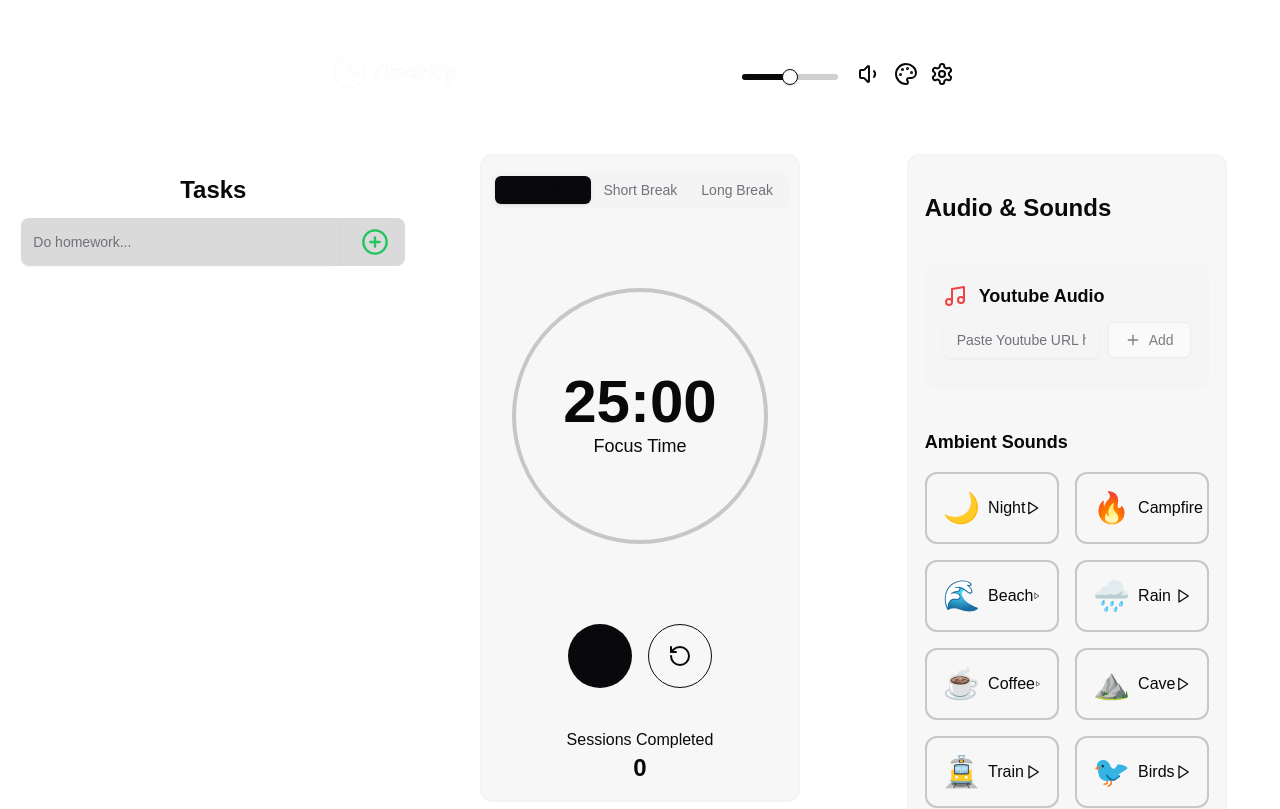
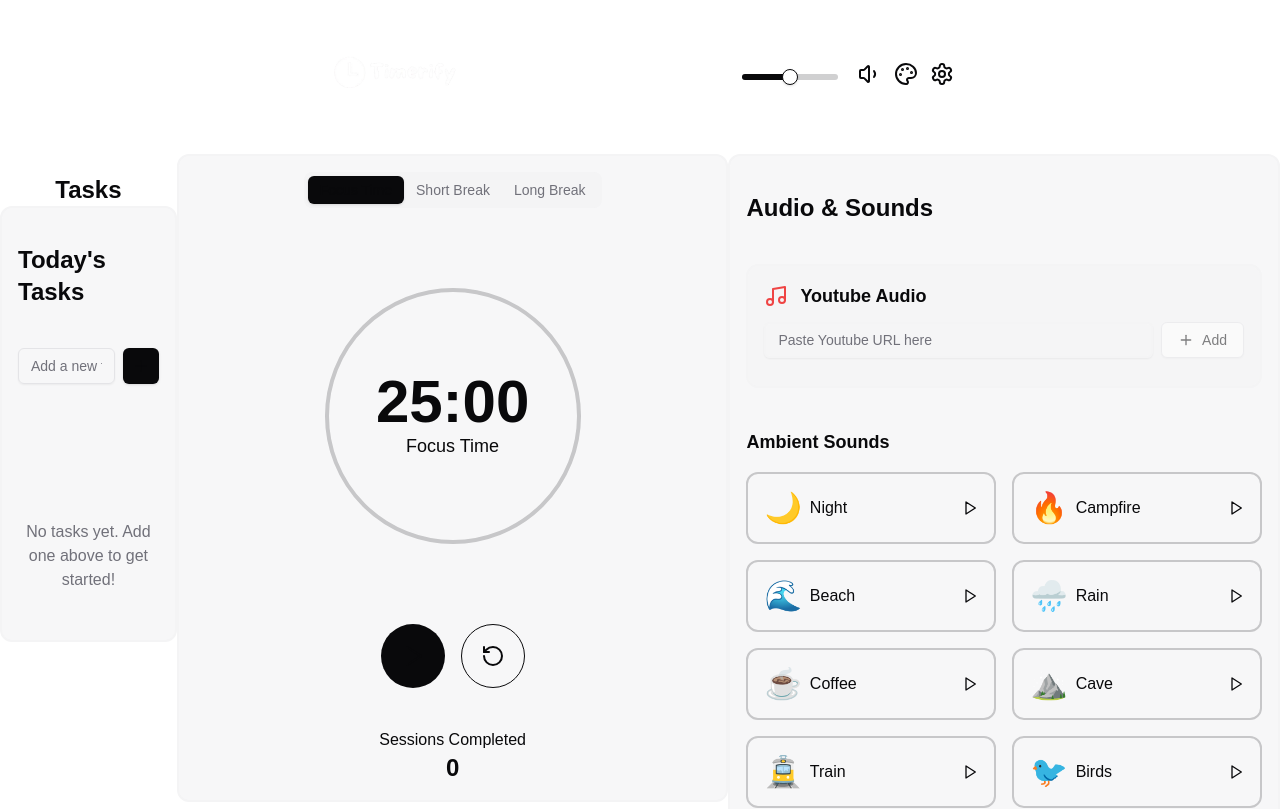
Before and after one commit to ythiago03/timerify, a Next.js app: page / in a window 1280 px wide. Shown: the top 809 px of the page. Built offline with nearby package versions, Linux system fonts and the light colour scheme.

Commit message:
:hammer: refactor: change cards spacing

```diff
--- a/src/components/Timer.tsx
+++ b/src/components/Timer.tsx
@@ -16,7 +16,7 @@ const Timer = () => {
 	} = useTimer();
 
 	return (
-		<section className="w-1/4 flex flex-col items-center gap-10 mx-auto bg-secondary/70 rounded-xl p-4 border-2 border-secondary">
+		<section className="w-full h-fit flex flex-col items-center gap-10 bg-secondary/70 rounded-xl p-4 border-2 border-secondary">
 			<Tabs
 				defaultValue="focus"
 				onValueChange={(value: string) =>
--- a/src/components/template/AudioControl.tsx
+++ b/src/components/template/AudioControl.tsx
@@ -6,7 +6,7 @@ import Youtube from "./Youtube";
 
 const AudioControl = () => {
 	return (
-		<section className="w-1/4 flex flex-col gap-10 m-auto bg-secondary/70 rounded-xl p-4 border-2 border-secondary">
+		<section className="w-full h-fit flex flex-col gap-10 bg-secondary/70 rounded-xl p-4 border-2 border-secondary">
 			<h2 className="text-2xl font-bold mt-5">Audio & Sounds</h2>
 
 			<div className="w-full bg-secondary/50 rounded-xl p-4 border-2 border-secondary">
--- a/src/components/template/Tasks.tsx
+++ b/src/components/template/Tasks.tsx
@@ -1,12 +1,19 @@
-import { CircleCheck, CirclePlus, Trash2 } from "lucide-react";
+import {
+	CircleCheck,
+	CirclePlus,
+	PlusIcon,
+	Trash2,
+	Trash2Icon,
+} from "lucide-react";
 import { Button } from "../ui/button";
 import { Input } from "../ui/input";
 import { useState } from "react";
+import { Checkbox } from "../ui/checkbox";
 
 interface TaskInterface {
 	id: string;
 	task: string;
-	status: "completed" | "incomplete";
+	completed: boolean;
 }
 
 const Tasks: React.FC = () => {
@@ -33,7 +40,7 @@ const Tasks: React.FC = () => {
 			{
 				id: crypto.randomUUID(),
 				task,
-				status: "incomplete",
+				completed: false,
 			},
 		]);
 		setTask("");
@@ -50,7 +57,7 @@ const Tasks: React.FC = () => {
 			task.id === id
 				? {
 						...task,
-						status: task.status === "incomplete" ? "completed" : "incomplete",
+						completed: !task.completed,
 					}
 				: task,
 		);
@@ -58,59 +65,74 @@ const Tasks: React.FC = () => {
 	};
 
 	return (
-		<div className="flex flex-col w-full max-w-sm">
-			<form
-				onSubmit={(e) => e.preventDefault()}
-				className="flex w-full mt-3 max-w-sm items-center gap-1.5 bg-foreground/15 rounded-lg"
-			>
+		<section className="w-full h-fit flex flex-col gap-10 bg-secondary/70 rounded-xl p-4 border-2 border-secondary">
+			<h2 className="text-2xl font-bold mt-5">Today's Tasks</h2>
+			<div className="flex gap-2 mb-6">
 				<Input
+					placeholder="Add a new task..."
 					value={task}
 					onChange={(e) => setTask(e.target.value)}
-					className="bg-transparent border-0 py-6 focus-visible:ring-0"
-					type="text"
-					id="text"
-					placeholder="Do homework..."
+					onKeyDown={(e) => e.key === "Enter" && addTask()}
+					className="flex-1"
 				/>
 				<Button
 					onClick={addTask}
-					className="shadow-none bg-transparent hover:bg-transparent [&_svg]:size-7"
+					size="icon"
+					className="bg-ring hover:bg-ring/50"
 				>
-					<CirclePlus className="text-green-500" />
+					<PlusIcon className="size-4 text-foreground" />
 				</Button>
-			</form>
-			{isTaskSubmited && (
-				<span className="text-xs text-destructive p-3">{taskError}</span>
-			)}
+			</div>
 
-			<div className="pt-10 w-full max-w-sm">
-				{taskList.map(({ id, task, status }) => (
+			<div className="space-y-3">
+				{taskList.map(({ id, task, completed }) => (
 					<div
 						key={id}
-						className="flex w-full mt-3 max-w-sm items-center gap-1.5 bg-foreground/15 rounded-lg"
+						className={`flex items-center gap-3 p-3 rounded-lg border ${completed ? "bg-muted/50" : "bg-card"}`}
 					>
-						<span
-							className={`${
-								status === "completed" ? completedStyle : ""
-							} p-3 mr-auto`}
+						<Checkbox
+							checked={completed}
+							onCheckedChange={() => toggleTaskStatus(id)}
+						/>
+
+						<div className="flex-1">
+							<div
+								className={`${completed ? "line-through text-muted-foreground" : ""}`}
 							>
 								{task}
-						</span>
+							</div>
+							{/* <div className="flex items-center gap-2 mt-1">
+                <span className="text-xs text-muted-foreground">{task.pomodoros} pomodoros</span>
+                {!completed && (
                   <Button
-							onClick={() => toggleTaskStatus(id)}
-							className="px-0 shadow-none bg-transparent hover:bg-transparent [&_svg]:size-7"
+                    variant="ghost"
+                    size="sm"
+                    onClick={() => incrementPomodoros(task.id)}
+                    className="h-6 px-2 text-xs"
                   >
-							<CircleCheck className="text-green-500" />
+                    +1
                   </Button>
+                )}
+              </div> */}
+						</div>
+
 						<Button
+							variant="ghost"
+							size="icon"
 							onClick={() => handleRemoveTask(id)}
-							className="px-0 mx-3 shadow-none bg-transparent hover:bg-transparent [&_svg]:size-7"
+							className="w-8 h-8 text-muted-foreground hover:text-destructive"
 						>
-							<Trash2 className="text-red-500" />
+							<Trash2Icon className="w-4 h-4" />
 						</Button>
 					</div>
 				))}
 			</div>
+			{taskList.length === 0 && (
+				<div className="text-center py-8 text-muted-foreground">
+					No tasks yet. Add one above to get started!
 				</div>
+			)}
+		</section>
 	);
 };
 
--- /dev/null
+++ b/src/components/ui/checkbox.tsx
@@ -0,0 +1,30 @@
+"use client"
+
+import * as React from "react"
+import * as CheckboxPrimitive from "@radix-ui/react-checkbox"
+import { Check } from "lucide-react"
+
+import { cn } from "@/lib/utils"
+
+const Checkbox = React.forwardRef<
+  React.ElementRef<typeof CheckboxPrimitive.Root>,
+  React.ComponentPropsWithoutRef<typeof CheckboxPrimitive.Root>
+>(({ className, ...props }, ref) => (
+  <CheckboxPrimitive.Root
+    ref={ref}
+    className={cn(
+      "peer h-4 w-4 shrink-0 rounded-sm border border-primary shadow focus-visible:outline-none focus-visible:ring-1 focus-visible:ring-ring disabled:cursor-not-allowed disabled:opacity-50 data-[state=checked]:bg-primary data-[state=checked]:text-primary-foreground",
+      className
+    )}
+    {...props}
+  >
+    <CheckboxPrimitive.Indicator
+      className={cn("flex items-center justify-center text-current")}
+    >
+      <Check className="h-4 w-4" />
+    </CheckboxPrimitive.Indicator>
+  </CheckboxPrimitive.Root>
+))
+Checkbox.displayName = CheckboxPrimitive.Root.displayName
+
+export { Checkbox }
```
Lines whose indentation alone changed are shown as unchanged.
